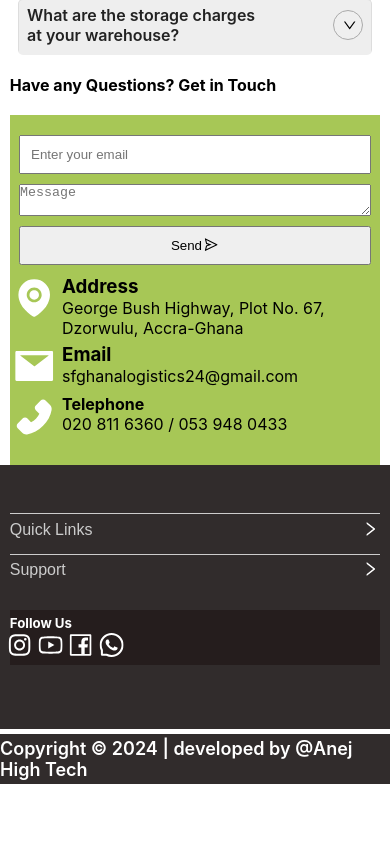
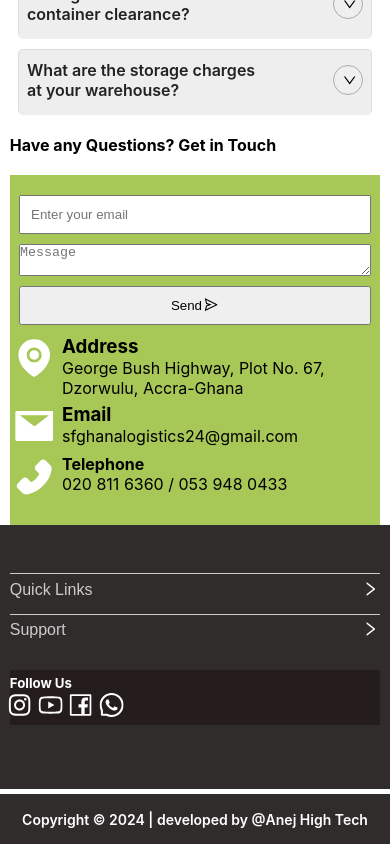
Before and after one commit to Akuafo-Patawah12/SGF-Logistics, a React (Create React App) app in the folder Client/: page /FAQs in a window 390 px wide. Shown: the part 721-1565 px from the top of the page. Before the commit the page ends 1505 px from the top, so only its background shows below. Built offline with nearby package versions, Linux system fonts and the light colour scheme.

Commit message:
update new

```diff
--- a/Client/src/App.css
+++ b/Client/src/App.css
@@ -271,6 +271,10 @@ footer a{
 .header{
   border-top: 8px solid #A7C756;
 }
+
+.copyright_header > p{
+   font-size: 14px;
+}
 }
 
 @media (max-width: 768px){
--- a/Client/src/Pages/Components/FAQsAccordion.jsx
+++ b/Client/src/Pages/Components/FAQsAccordion.jsx
@@ -6,9 +6,9 @@ const FAQsAccordion = (props) => {
     const[accordion,setAccordion] = useState(false)
   return (
 
-        <div style={{background:"#eee",borderRadius:"5px", width:"95%",border:"1px solid #ddd",borderBottom:"5px solid #eee", marginInline:"auto", height:`${accordion?"auto":"50px"}`,overflow:'hidden', animation:`${accordion?"animate 0.3s ease-in":"animateDown 0.3s ease-out"}`}}>
+        <div style={{background:"#eee",borderRadius:"5px", width:"95%",border:"1px solid #ddd",borderBottom:"5px solid #eee", marginInline:"auto", height:`${accordion?"auto":"60px"}`,overflow:'hidden', animation:`${accordion?"animate 0.3s ease-in":"animateDown 0.3s ease-out"}`}}>
             <div style={{display:"flex",justifyContent:"space-between",alignItems:"center",width:"100%",marginBottom:"5px"}}>
-            <p style={{color:"#222",display:"flex",height:"50px",maxWidth:"70%",alignItems:"center ", width:"auto",marginLeft:"8px",fontSize:"16px",fontWeight:"600"}}>{props.Questions}</p>
+            <p style={{color:"#222",display:"flex",height:"60px",maxWidth:"70%",alignItems:"center ", width:"auto",marginLeft:"8px",fontSize:"16px",fontWeight:"600"}}>{props.Questions}</p>
                 <button className="accordion_btn" style={{width:"30px",height:"30px",marginRight:"8px",border:"1px solid #aaa",borderRadius:"50%",rotate:`${accordion? "":"180deg"}`, transition:"all 0.3s"}} onClick={()=> setAccordion(prev=> !prev)}>
                    <UpOutlined />
                 </button>
```
